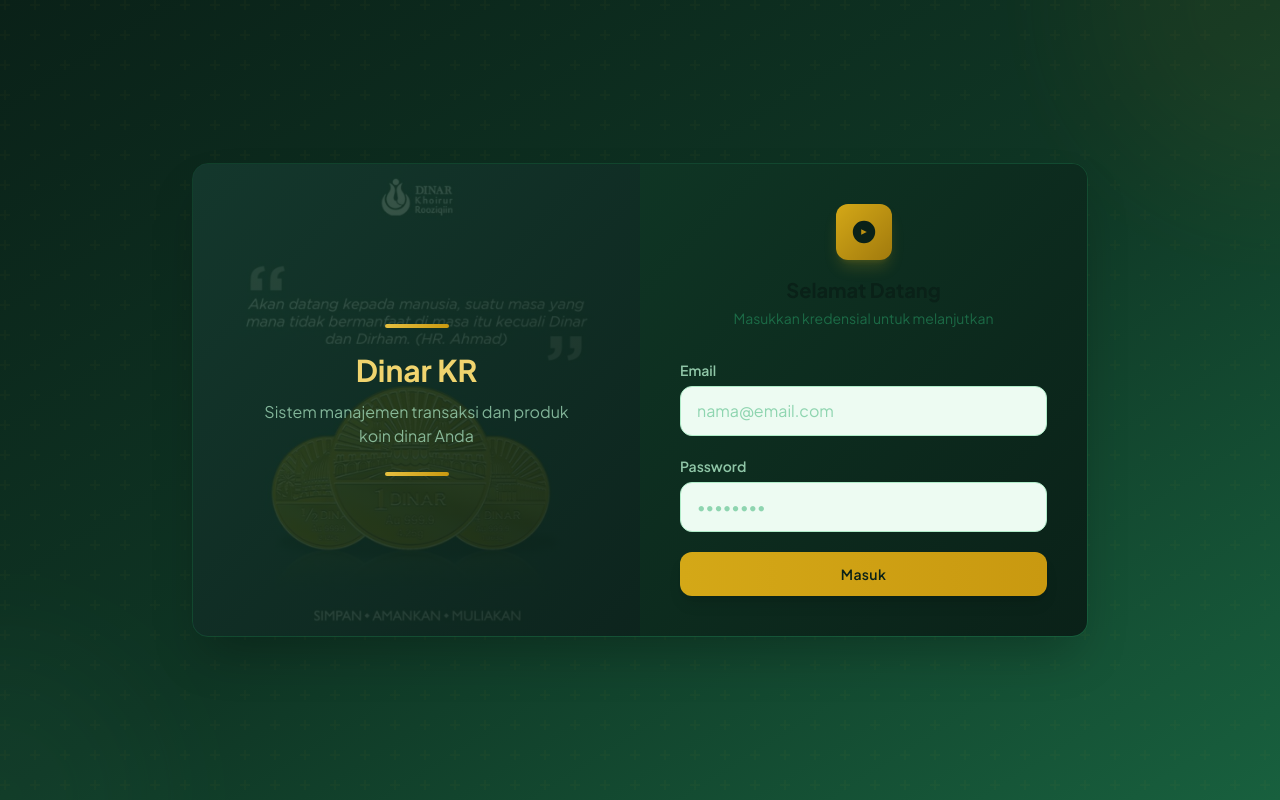
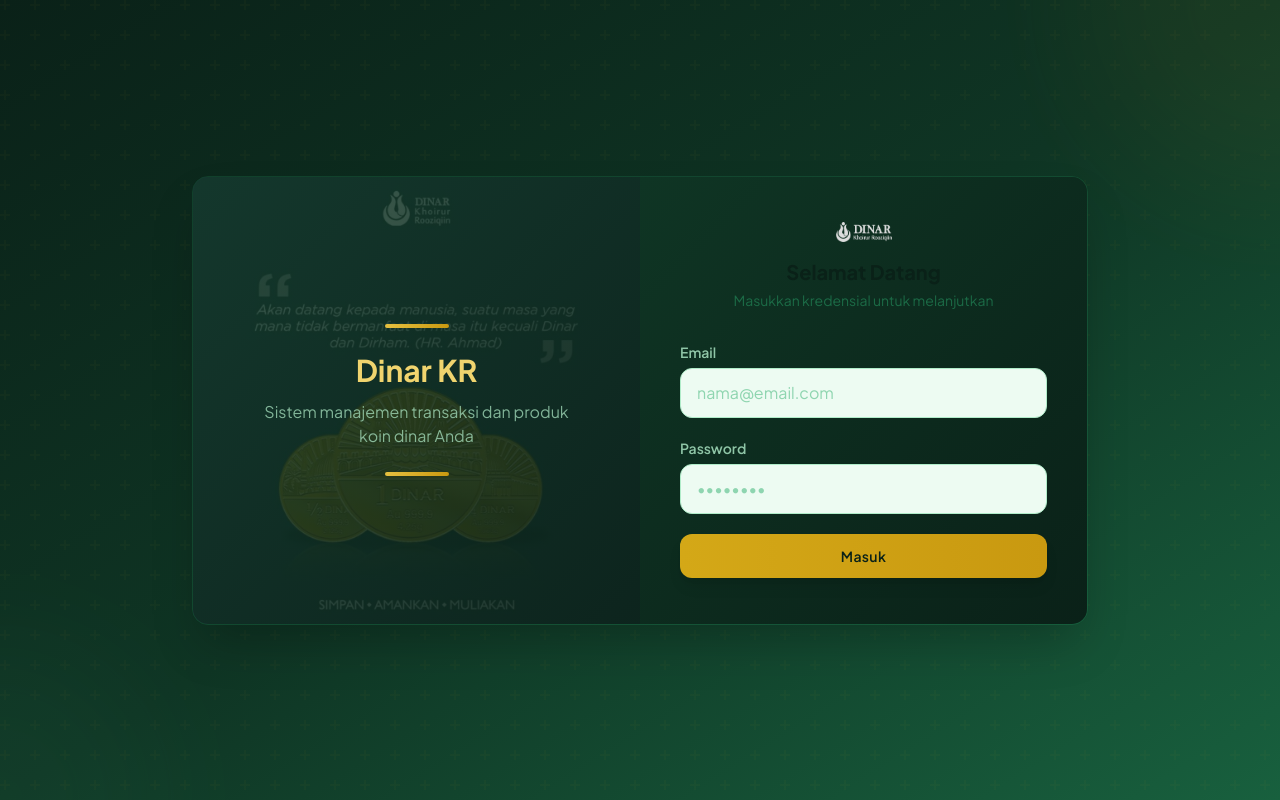
Before and after one commit to hyperk1ll/dinarkr-fe, a Next.js app: page / in a window 1280 px wide. Built offline with nearby package versions, Linux system fonts and the light colour scheme.

Commit message:
Replace SVG icons with logo.png in auth pages

```diff
--- a/src/app/page.tsx
+++ b/src/app/page.tsx
@@ -70,10 +70,8 @@
         {/* Right side - Form */}
         <div className="w-full md:w-1/2 bg-gradient-to-br from-emerald-900 to-emerald-950 p-8 md:p-10 flex flex-col justify-center">
           <div className="flex flex-col items-center mb-8">
-            <div className="w-14 h-14 rounded-xl bg-gradient-to-br from-gold-500 to-gold-700 flex items-center justify-center mb-4 shadow-lg shadow-gold-500/20">
-              <svg className="w-7 h-7 text-emerald-950" fill="currentColor" viewBox="0 0 20 20">
-                <path d="M10 2a8 8 0 100 16 8 8 0 000-16zM8 12V8l4 2-4 2z"/>
-              </svg>
+            <div className="mb-4">
+              <Image src="/logo.png" alt="DinarKR Logo" width={56} height={56} className="object-contain" />
             </div>
             <h1 className="text-xl font-bold text-emerald-950">Selamat Datang</h1>
             <p className="text-emerald-700/80 text-sm mt-1">Masukkan kredensial untuk melanjutkan</p>
--- a/src/app/register/page.tsx
+++ b/src/app/register/page.tsx
@@ -2,6 +2,7 @@
 
 import { useState } from 'react';
 import { useRouter } from 'next/navigation';
+import Image from 'next/image';
 import axios from 'axios';
 
 export default function Register() {
@@ -31,10 +32,8 @@
 
       <div className="w-full max-w-md bg-emerald-100 border border-emerald-700/30 rounded-2xl shadow-2xl p-8 relative z-10">
         <div className="flex flex-col items-center mb-8">
-          <div className="w-14 h-14 rounded-xl bg-gradient-to-br from-gold-500 to-gold-700 flex items-center justify-center mb-4 shadow-lg shadow-gold-500/20">
-            <svg className="w-7 h-7 text-emerald-950" fill="currentColor" viewBox="0 0 20 20">
-              <path d="M10 9a3 3 0 100-6 3 3 0 000 6zm-7 9a7 7 0 1114 0H3z"/>
-            </svg>
+          <div className="mb-4">
+            <Image src="/logo.png" alt="DinarKR Logo" width={56} height={56} className="object-contain" />
           </div>
           <h2 className="text-xl font-bold text-emerald-950">Daftar Akun Baru</h2>
           <p className="text-emerald-700/80 text-sm mt-1">Isi data di bawah untuk mendaftar</p>
```
